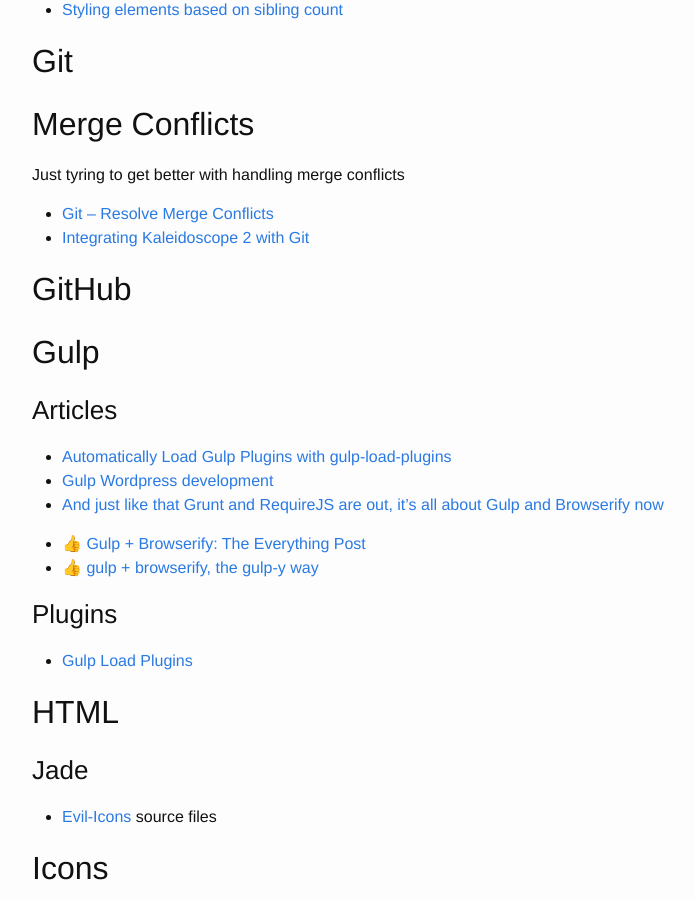
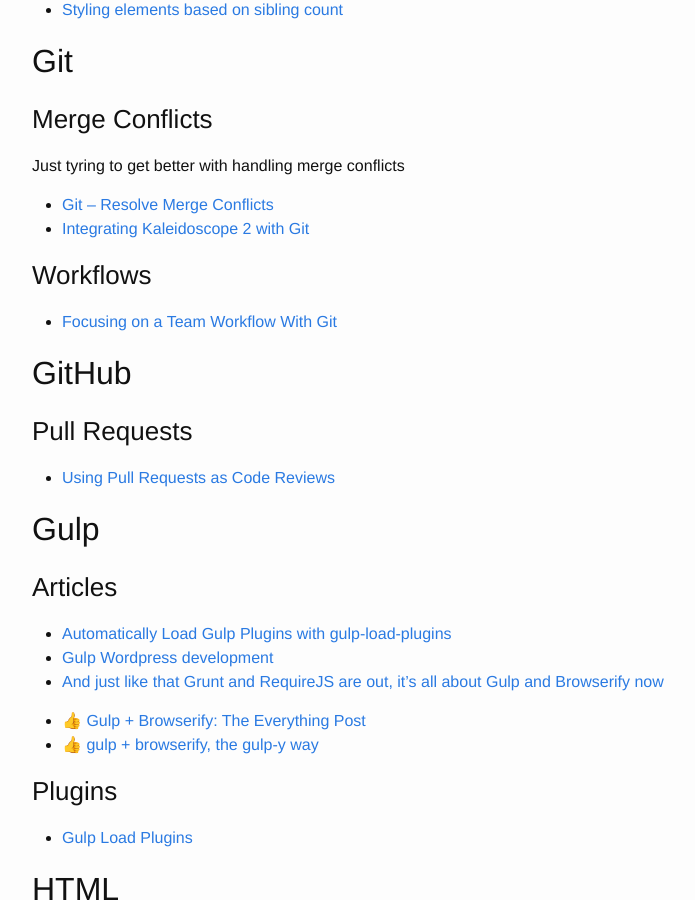
Before and after one commit to brownerd/brownerd.github.io, a Jekyll site: the page built from _posts/2015-01-01-reading-list-2015.md, in a window 1280 px wide and 900 px high, scrolled down 1252 px. Shown: the whole window, without its empty margins (238-933 px from the left). Built offline with Jekyll 4.4.1, drawn with Linux system fonts in a browser that asks for light colours; emoji names are drawn with the system emoji font.

Commit message:
git work flows and pull requests

```diff
--- a/_posts/2015-01-01-reading-list-2015.md
+++ b/_posts/2015-01-01-reading-list-2015.md
@@ -76,15 +76,21 @@ This is a running list of all the articles I read during 2015 that I want to rem
 ## Git
 
 
-## Merge Conflicts
+### Merge Conflicts
 Just tyring to get better with handling merge conflicts
 
 - [Git – Resolve Merge Conflicts](https://rtcamp.com/tutorials/git/git-resolve-merge-conflicts/)
 - [Integrating Kaleidoscope 2 with Git](http://blog.juerggutknecht.ch/integrating-kaleidoscope-with-git/)
 
+
+### Workflows
+- [Focusing on a Team Workflow With Git](https://code.tutsplus.com/tutorials/focusing-on-a-team-workflow-with-git--cms-22514)
+
 ## GitHub
 
 
+### Pull Requests
+- [Using Pull Requests as Code Reviews](https://code.tutsplus.com/tutorials/using-pull-requests-as-code-reviews--cms-21959)
 
 
 
```
